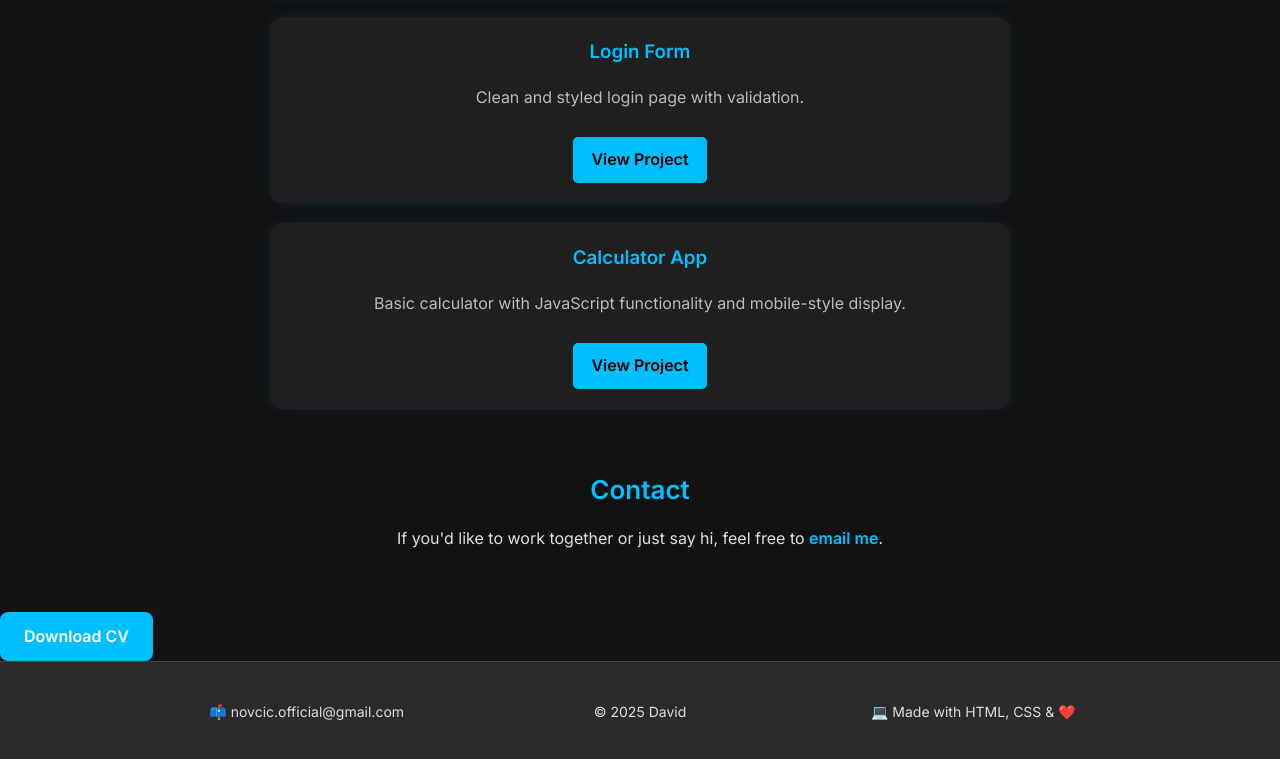
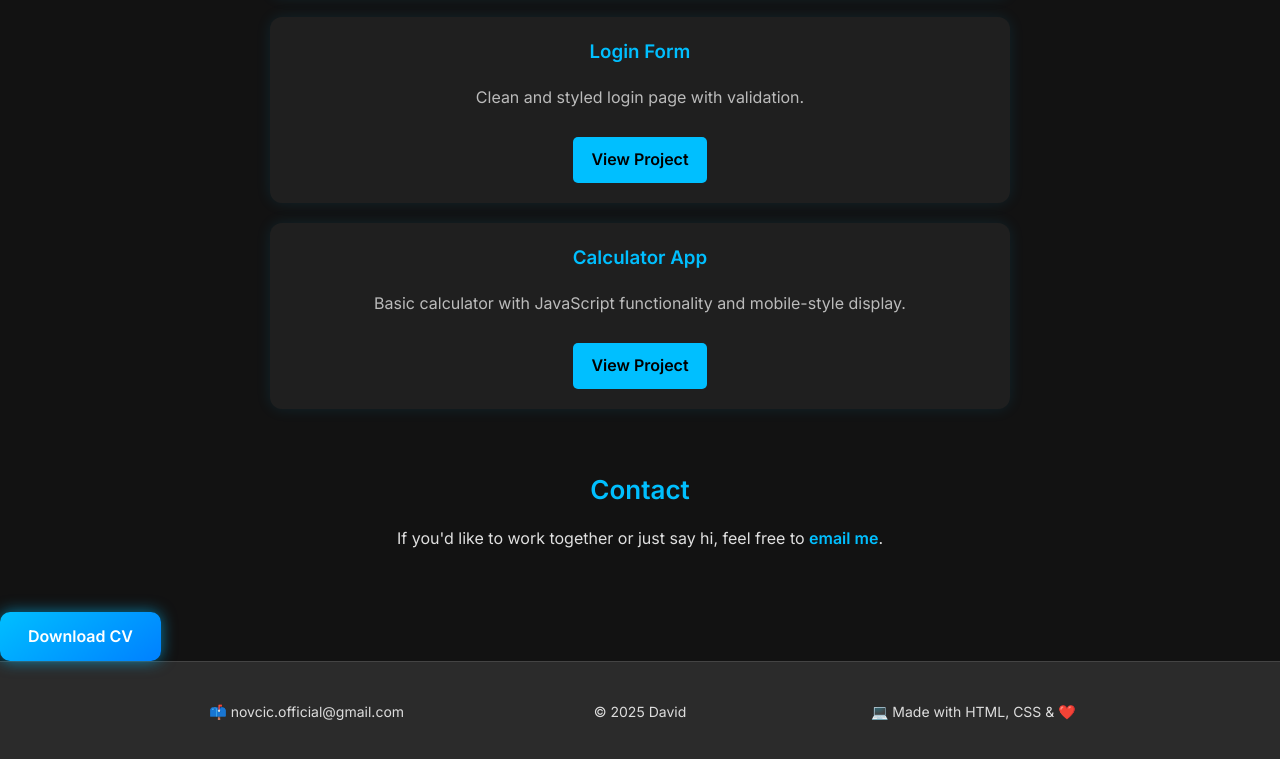
Before and after one commit to Xgltn/portfolio, a plain HTML site: page index.html in a window 1280 px wide. Shown: the part 1569-2328 px from the top of the page. Drawn offline with Linux system fonts and the light colour scheme.

Commit message:
Update style.css

```diff
--- a/style.css
+++ b/style.css
@@ -265,19 +265,20 @@ body {
 
 
 
-
 .btn {
-  background-color: #00bfff;
+  background: linear-gradient(145deg, #00bfff, #0080ff);
   color: white;
-  padding: 12px 24px;
+  padding: 12px 28px;
   border: none;
-  border-radius: 8px;
+  border-radius: 10px;
   text-decoration: none;
   font-weight: bold;
+  box-shadow: 0 0 15px rgba(0, 191, 255, 0.6);
+  transition: 0.3s ease;
   display: inline-block;
-  transition: background-color 0.3s ease;
 }
 
 .btn:hover {
-  background-color: #007acc;
+  background: #007acc;
+  box-shadow: 0 0 25px rgba(0, 191, 255, 0.8);
 }
```
